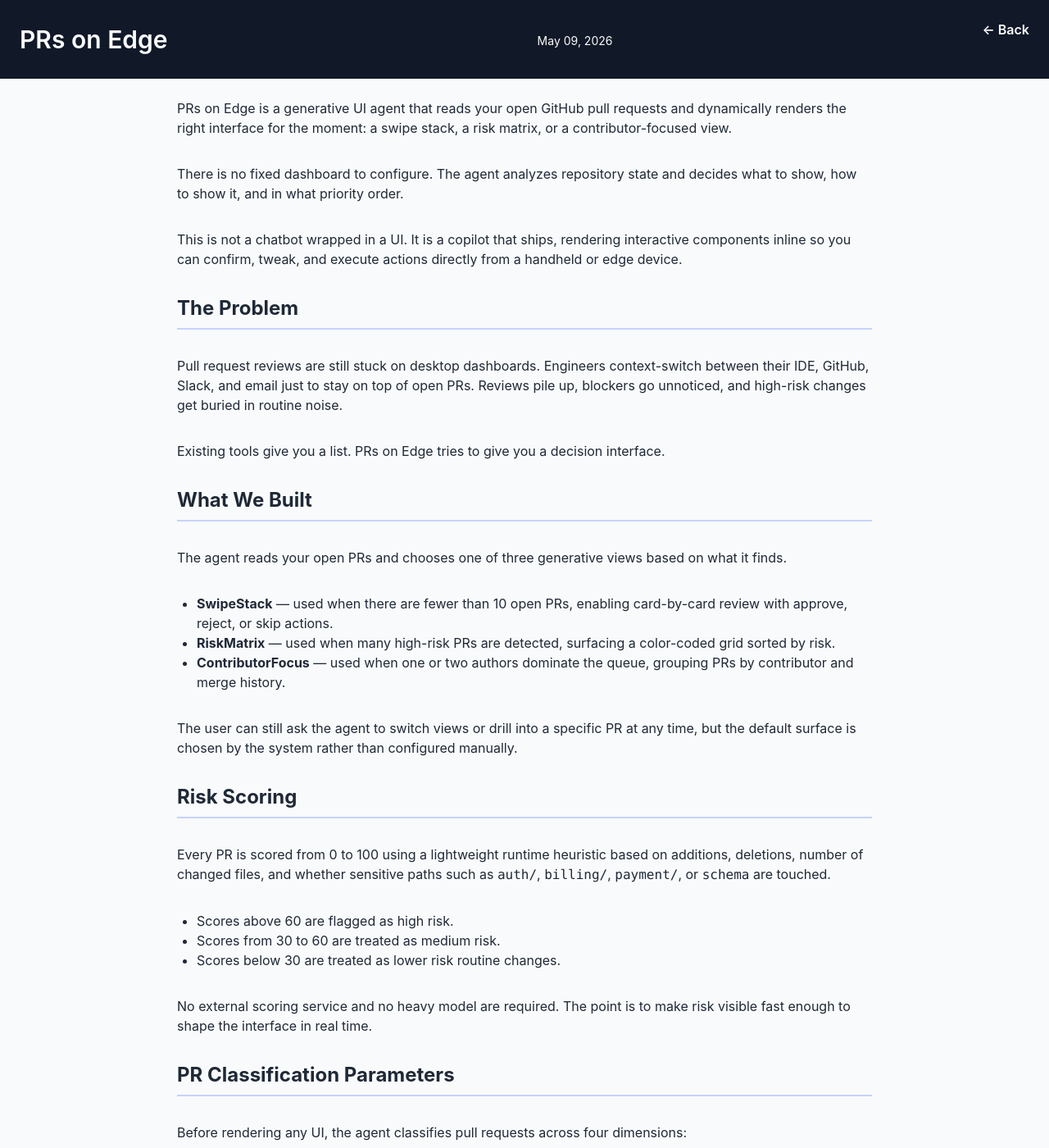
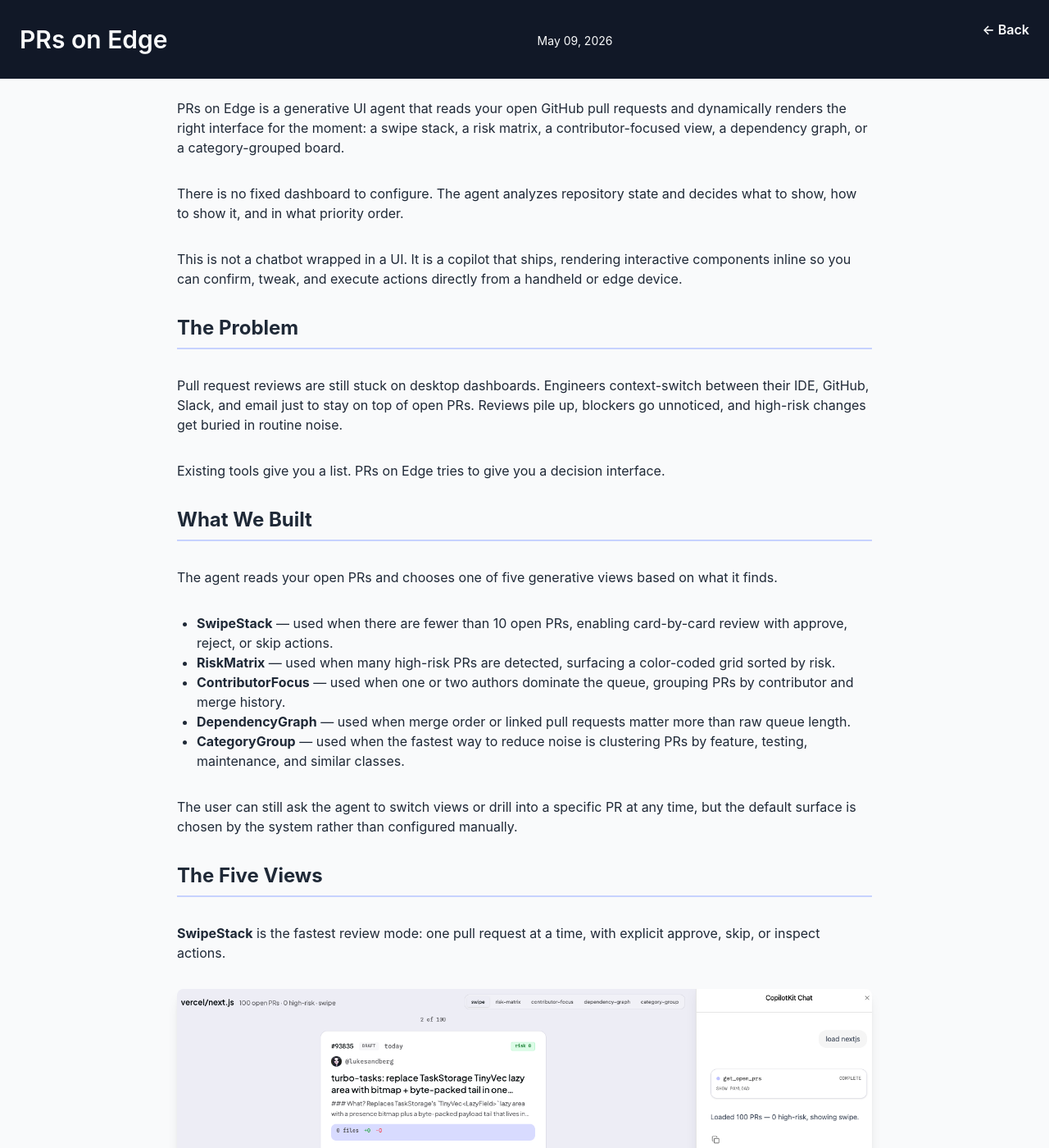
Before and after one commit to nochinxx/nochinxx.github.io, a Jekyll site: the page built from _posts/2026-05-09-prs-on-edge.md, in a window 1280 px wide and 1400 px high. Shown: the whole window at 82% size. Built offline with Jekyll 4.4.1, drawn with Linux system fonts in a browser that asks for light colours; nearby versions of some CDN libraries; some of the changed text lies outside the part shown.

```diff
--- a/_posts/2026-05-09-prs-on-edge.md
+++ b/_posts/2026-05-09-prs-on-edge.md
@@ -6,7 +6,7 @@ permalink: /posts/prs-on-edge/
 ---
 
 <p>
-  PRs on Edge is a generative UI agent that reads your open GitHub pull requests and dynamically renders the right interface for the moment: a swipe stack, a risk matrix, or a contributor-focused view.
+  PRs on Edge is a generative UI agent that reads your open GitHub pull requests and dynamically renders the right interface for the moment: a swipe stack, a risk matrix, a contributor-focused view, a dependency graph, or a category-grouped board.
 </p>
 
 <p>
@@ -30,18 +30,37 @@ permalink: /posts/prs-on-edge/
 <h2 class="text-2xl font-bold mt-8 mb-4 border-b-2 border-indigo-200 pb-2"> What We Built </h2>
 
 <p>
-  The agent reads your open PRs and chooses one of three generative views based on what it finds.
+  The agent reads your open PRs and chooses one of five generative views based on what it finds.
 </p>
 
 <ul class="list-disc ml-6">
   <li><b>SwipeStack</b> — used when there are fewer than 10 open PRs, enabling card-by-card review with approve, reject, or skip actions.</li>
   <li><b>RiskMatrix</b> — used when many high-risk PRs are detected, surfacing a color-coded grid sorted by risk.</li>
   <li><b>ContributorFocus</b> — used when one or two authors dominate the queue, grouping PRs by contributor and merge history.</li>
+  <li><b>DependencyGraph</b> — used when merge order or linked pull requests matter more than raw queue length.</li>
+  <li><b>CategoryGroup</b> — used when the fastest way to reduce noise is clustering PRs by feature, testing, maintenance, and similar classes.</li>
 </ul>
 
 <p>
   The user can still ask the agent to switch views or drill into a specific PR at any time, but the default surface is chosen by the system rather than configured manually.
 </p>
+
+<h2 class="text-2xl font-bold mt-8 mb-4 border-b-2 border-indigo-200 pb-2"> The Five Views </h2>
+
+<p><b>SwipeStack</b> is the fastest review mode: one pull request at a time, with explicit approve, skip, or inspect actions.</p>
+<img class="rounded-lg shadow-lg mt-4 mb-8" src="/assets/images/projects/prs-edge-swipe.png" alt="PRs on Edge swipe mode">
+
+<p><b>RiskMatrix</b> turns the queue into a severity surface so the reviewer can see whether the real problem is low-risk maintenance or a handful of changes that deserve immediate attention.</p>
+<img class="rounded-lg shadow-lg mt-4 mb-8" src="/assets/images/projects/prs-edge-risk-matrix.png" alt="PRs on Edge risk matrix mode">
+
+<p><b>ContributorFocus</b> becomes useful when one contributor or team owns a disproportionate share of open work and the review bottleneck is coordination, not just prioritization.</p>
+<img class="rounded-lg shadow-lg mt-4 mb-8" src="/assets/images/projects/prs-edge-contributor-focus.png" alt="PRs on Edge contributor focus mode">
+
+<p><b>DependencyGraph</b> is the structure-aware view: it shows whether PRs are independent or whether merge order matters because changes reference or block one another.</p>
+<img class="rounded-lg shadow-lg mt-4 mb-8" src="/assets/images/projects/prs-edge-dependency-graph.png" alt="PRs on Edge dependency graph mode">
+
+<p><b>CategoryGroup</b> is the batching view, grouping PRs by feature, testing, maintenance, and similar patterns so reviewers can process like with like.</p>
+<img class="rounded-lg shadow-lg mt-4 mb-8" src="/assets/images/projects/prs-edge-category-group.png" alt="PRs on Edge category group mode">
 
 <h2 class="text-2xl font-bold mt-8 mb-4 border-b-2 border-indigo-200 pb-2"> Risk Scoring </h2>
 
```
Also changed, not shown: _posts/2026-05-09-prs-on-edge-swipr.md (+19 -2 lines), blog/index.md (+1 -1 lines), index.md (+1 -1 lines), assets/images/projects/prs-edge-category-group.png (added), assets/images/projects/prs-edge-contributor-focus.png (added), assets/images/projects/prs-edge-dependency-graph.png (added), assets/images/projects/prs-edge-risk-matrix.png (added), assets/images/projects/prs-edge-swipe.png (added).
